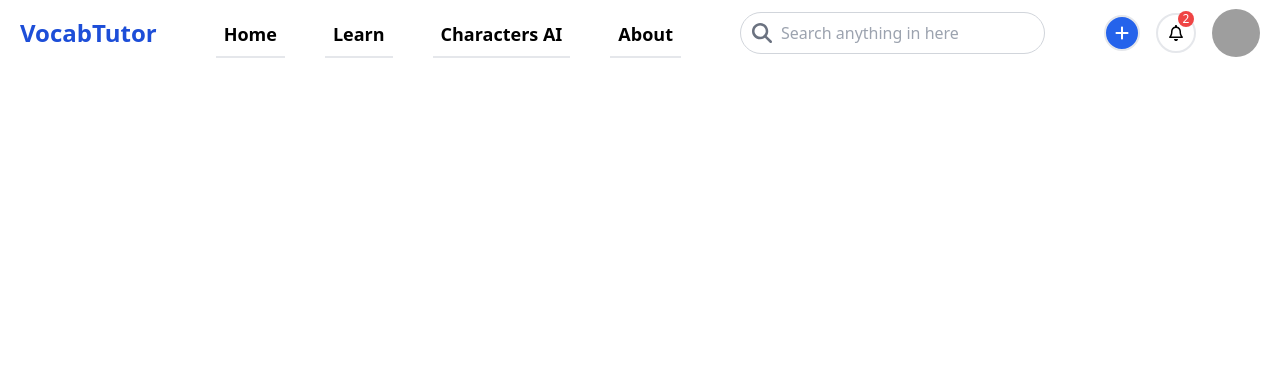
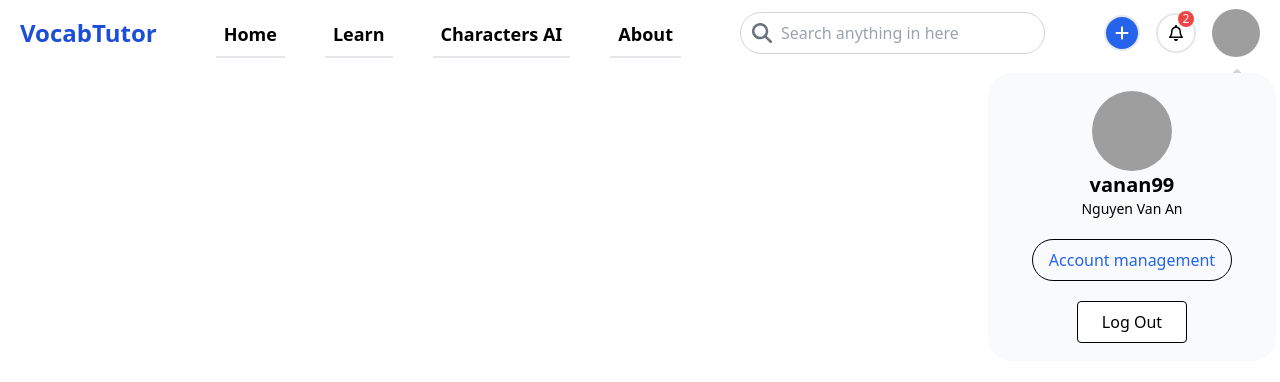
Before and after one commit to lehuubao1810/VocabTutor, a React (Vite) app in the folder FE/Client/: page /collection/1/learn in a window 1280 px wide. Both pictures are taken after a click on the button 1235 px from the left and 33 px from the top of the page. Shown: the top 382 px of the page. Built offline with nearby package versions, Linux system fonts and the light colour scheme; grey boxes are pictures that could not be loaded.

Commit message:
Create Dropdown of User and fake data user

```diff
--- a/FE/Client/src/components/header/Account.tsx
+++ b/FE/Client/src/components/header/Account.tsx
@@ -1,17 +1,27 @@
-import React from "react";
-import Avatar from "../../assets/ImagesExample/Avatar.jpg";
+import React, { useState } from "react";
 import { FontAwesomeIcon } from "@fortawesome/react-fontawesome";
 import { faBell } from "@fortawesome/free-regular-svg-icons";
 import { faPlus } from "@fortawesome/free-solid-svg-icons";
-
+import UserDropDown from "./UserDropDown";
+import { dummyData } from "./data";
 interface AccountProps {
-	//id: number;
+	id: number;
+	username: string;
+	email: string;
+	avatar: string;
+	name: string;
+	role: string;
+	isOnline: boolean;
+	lastOnline: string;
 	notificationCount: number;
-	//avatar: string;
-	//name: string;
 }
-// const Account: React.FC<AccountProps> = ({ id, notificationCount, avatar, name }) => { ...}
-const Account: React.FC<AccountProps> = ({ notificationCount }) => {
+const Account: React.FC<AccountProps> = () => {
+	const [isOpen, setIsOpen] = useState(false);
+	const checkDropDown = () => {
+		setIsOpen((prevState) => !prevState);
+		console.log("Check drop down");
+	};
+	const userData = dummyData[0];
 	return (
 		<div className="flex items-center space-x-4">
 			{/* Button with '+' icon */}
@@ -22,18 +32,28 @@ const Account: React.FC<AccountProps> = ({ notificationCount }) => {
 			{/* Notification button */}
 			<button className="relative w-10 h-10 border-2 flex justify-center items-center rounded-full hover:bg-gray-200 focus:outline-none focus:bg-gray-200 animate-shake max-md:hidden">
 				<span className="absolute top-0 right-1 -mt-1 -mr-1 bg-red-500 rounded-full w-4 h-4 flex items-center justify-center text-white text-xs">
-					{notificationCount}
+					{userData.notificationCount}
 				</span>
 				<FontAwesomeIcon icon={faBell} />
 			</button>
 
 			{/* Avatar */}
-			<button className="w-12 h-12 rounded-full overflow-hidden max-md:w-7 max-md:h-7">
-				<img className="w-full h-full object-cover" src={Avatar} alt="Avatar" />
-				<span className="absolute top-2 right-4 -mt-1 -mr-1 bg-red-500 rounded-full w-4 h-4 items-center justify-center text-white text-xs hidden max-md:flex ">
-					{notificationCount}
-				</span>
-			</button>
+			<div className="relative flex justify-center items-center w-12 h-12 max-md:w-10 max-md:h-10">
+				<button
+					onClick={checkDropDown}
+					className="w-12 h-12 rounded-full overflow-hidden max-md:w-7 max-md:h-7"
+				>
+					<img
+						className="w-full h-full object-cover"
+						src={userData.avatar}
+						alt="Avatar"
+					/>
+					<span className="absolute top-1 right-0 -mt-1 -mr-1 bg-red-500 rounded-full w-4 h-4 items-center justify-center text-white text-xs hidden max-md:flex ">
+						{userData.notificationCount}
+					</span>
+				</button>
+				<UserDropDown userData={userData} isOpen={isOpen} />
+			</div>
 		</div>
 	);
 };
--- /dev/null
+++ b/FE/Client/src/components/header/UserDropDown.tsx
@@ -0,0 +1,55 @@
+// Header.tsx
+import { faCaretUp } from "@fortawesome/free-solid-svg-icons";
+import { FontAwesomeIcon } from "@fortawesome/react-fontawesome";
+import React from "react";
+import { useNavigate } from "react-router-dom";
+
+type UserDropDownProps = {
+	isOpen: boolean;
+	userData: any;
+};
+
+const UserDropDown: React.FC<UserDropDownProps> = ({ isOpen, userData }) => {
+	const navigate = useNavigate();
+	return (
+		<div
+			className={`${
+				isOpen ? "" : "hidden"
+			} absolute -right-4 top-16 max-md:top-12 `}
+		>
+			<div className="absolute right-1 -top-3 w-10 h-10 transform text-gray-300">
+				<FontAwesomeIcon icon={faCaretUp} />
+			</div>
+			<div className="relative z-10 w-72 h-72 rounded-3xl bg-slate-50 flex flex-col items-center justify-center">
+				<div className="flex flex-col items-center justify-center gap-5">
+					<div className="flex flex-col items-center">
+						<img
+							src={userData.avatar}
+							alt={userData.name}
+							className="w-20 h-20 rounded-full overflow-hidden bg-cover"
+						/>
+						<h2 className="text-xl font-semibold">{userData.username}</h2>
+						<span className="text-sm">{userData.name}</span>
+					</div>
+					<button
+						onClick={() => {
+							navigate("/Account");
+						}}
+						className="py-2 px-4 border rounded-full border-black text-blue-600 hover:bg-blue-100"
+					>
+						Account management
+					</button>
+					<button
+						onClick={() => {
+							navigate("/login");
+						}}
+						className="py-2 px-6 border rounded border-black bg-white hover:bg-gray-200"
+					>
+						Log Out
+					</button>
+				</div>
+			</div>
+		</div>
+	);
+};
+export default UserDropDown;
--- /dev/null
+++ b/FE/Client/src/components/header/data.ts
@@ -0,0 +1,26 @@
+import Avatar from "../../assets/ImagesExample/Avatar.jpg";
+export interface UserData {
+	id: number;
+	username: string;
+	email: string;
+	avatar: string;
+	name: string;
+	role: string;
+	isOnline: boolean;
+	lastOnline: string;
+	notificationCount: number;
+}
+
+export const dummyData: UserData[] = [
+	{
+		id: 1,
+		username: "vanan99",
+		email: "vanan99@gmail.com",
+		avatar: Avatar,
+		name: "Nguyen Van An",
+		role: "",
+		isOnline: false,
+		lastOnline: "",
+		notificationCount: 2,
+	},
+];
```
